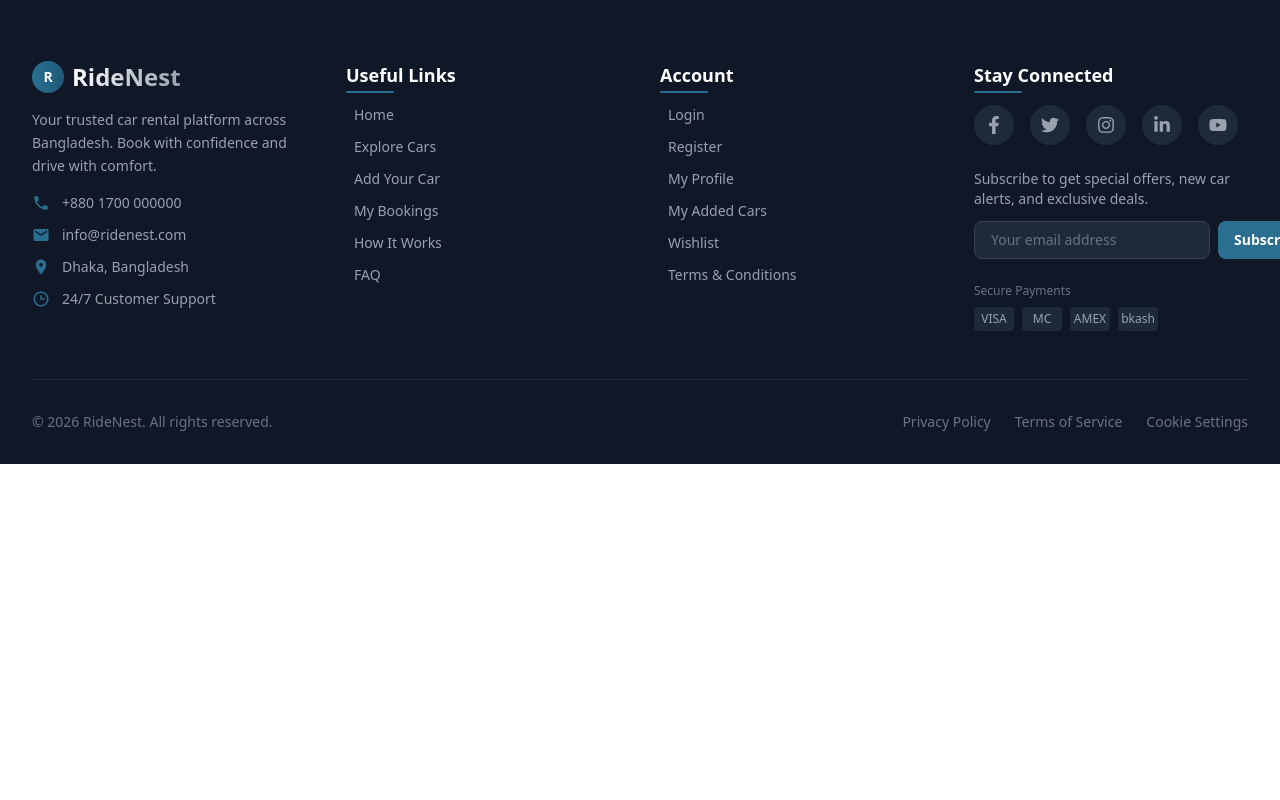
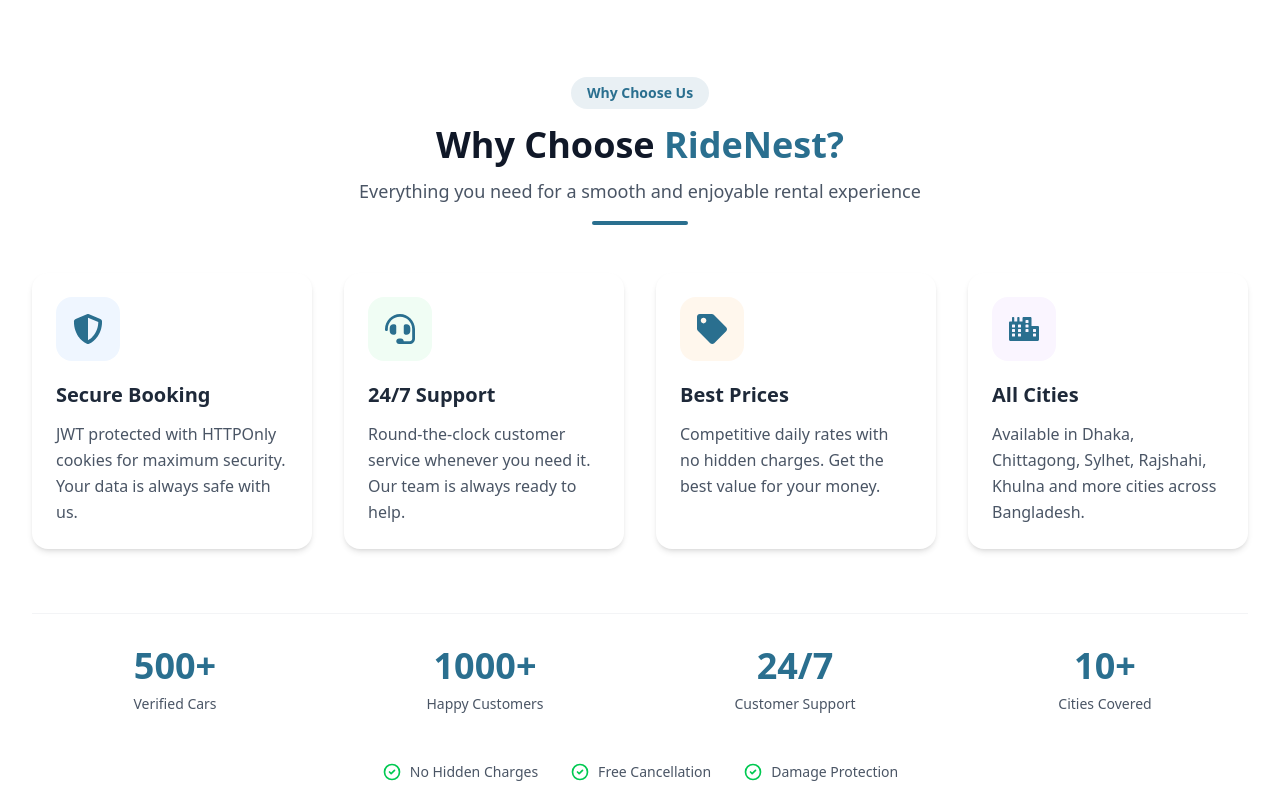
Before and after one commit to maria24680/RideNest-Client, a Next.js app: page / in a window 1280 px wide. Shown: the part 680-1480 px from the top of the page. Before the commit the page ends 1144 px from the top, so only its background shows below. Built offline with nearby package versions, Linux system fonts and the light colour scheme.

Commit message:
Features section done

```diff
--- /dev/null
+++ b/src/app/Component/Features.jsx
@@ -0,0 +1,215 @@
+"use client";
+import { useState, useEffect } from 'react';
+import {
+  FaShieldAlt,
+  FaHeadset,
+  FaTag,
+  FaCity,
+  FaClock,
+  FaCar,
+  FaCreditCard,
+  FaThumbsUp
+} from 'react-icons/fa';
+
+const Features = () => {
+  const [isVisible, setIsVisible] = useState(false);
+
+  useEffect(() => {
+    const observer = new IntersectionObserver(
+      ([entry]) => {
+        if (entry.isIntersecting) {
+          setIsVisible(true);
+        }
+      },
+      { threshold: 0.1 }
+    );
+
+    const element = document.getElementById('features-section');
+    if (element) {
+      observer.observe(element);
+    }
+
+    return () => {
+      if (element) {
+        observer.unobserve(element);
+      }
+    };
+  }, []);
+
+  const features = [
+    {
+      id: 1,
+      icon: <FaShieldAlt className="text-3xl" />,
+      title: "Secure Booking",
+      description: "JWT protected with HTTPOnly cookies for maximum security. Your data is always safe with us.",
+      color: "from-blue-500 to-cyan-500",
+      bgColor: "bg-blue-50"
+    },
+    {
+      id: 2,
+      icon: <FaHeadset className="text-3xl" />,
+      title: "24/7 Support",
+      description: "Round-the-clock customer service whenever you need it. Our team is always ready to help.",
+      color: "from-green-500 to-emerald-500",
+      bgColor: "bg-green-50"
+    },
+    {
+      id: 3,
+      icon: <FaTag className="text-3xl" />,
+      title: "Best Prices",
+      description: "Competitive daily rates with no hidden charges. Get the best value for your money.",
+      color: "from-orange-500 to-red-500",
+      bgColor: "bg-orange-50"
+    },
+    {
+      id: 4,
+      icon: <FaCity className="text-3xl" />,
+      title: "All Cities",
+      description: "Available in Dhaka, Chittagong, Sylhet, Rajshahi, Khulna and more cities across Bangladesh.",
+      color: "from-purple-500 to-pink-500",
+      bgColor: "bg-purple-50"
+    },
+    {
+      id: 5,
+      icon: <FaClock className="text-3xl" />,
+      title: "Instant Booking",
+      description: "Book your favorite car in under 2 minutes. Quick and hassle-free process.",
+      color: "from-indigo-500 to-blue-500",
+      bgColor: "bg-indigo-50"
+    },
+    {
+      id: 6,
+      icon: <FaCar className="text-3xl" />,
+      title: "Verified Vehicles",
+      description: "All cars are verified and inspected for quality, safety, and performance.",
+      color: "from-yellow-500 to-amber-500",
+      bgColor: "bg-yellow-50"
+    },
+    {
+      id: 7,
+      icon: <FaCreditCard className="text-3xl" />,
+      title: "Flexible Payment",
+      description: "Multiple payment options including cards, mobile banking, and cash payments.",
+      color: "from-teal-500 to-cyan-500",
+      bgColor: "bg-teal-50"
+    },
+    {
+      id: 8,
+      icon: <FaThumbsUp className="text-3xl" />,
+      title: "Trusted Service",
+      description: "Thousands of happy customers trust us for their car rental needs across Bangladesh.",
+      color: "from-rose-500 to-pink-500",
+      bgColor: "bg-rose-50"
+    }
+  ];
+
+  // Main 4 features for display (you can show 4 or all 8)
+  const displayedFeatures = features.slice(0, 4);
+
+  return (
+    <section id="features-section" className="py-20 bg-white">
+      <div className="max-w-7xl mx-auto px-6 lg:px-8">
+
+        {/* Section Header */}
+        <div className="text-center mb-12">
+          <span className="inline-block px-4 py-1.5 bg-[#2A6F8F]/10 text-[#2A6F8F] rounded-full text-sm font-semibold mb-4">
+            Why Choose Us
+          </span>
+          <h2 className="text-3xl md:text-4xl font-bold text-gray-900 mb-3">
+            Why Choose <span className="text-[#2A6F8F]">RideNest?</span>
+          </h2>
+          <p className="text-gray-600 text-lg max-w-2xl mx-auto">
+            Everything you need for a smooth and enjoyable rental experience
+          </p>
+          <div className="w-24 h-1 bg-[#2A6F8F] mx-auto mt-4 rounded-full"></div>
+        </div>
+
+        {/* Features Grid */}
+        <div className="grid grid-cols-1 md:grid-cols-2 lg:grid-cols-4 gap-6 lg:gap-8">
+          {displayedFeatures.map((feature, index) => (
+            <div
+              key={feature.id}
+              className={`group relative bg-white rounded-2xl p-6 shadow-md hover:shadow-xl transition-all duration-500 overflow-hidden ${
+                isVisible ? 'opacity-100 translate-y-0' : 'opacity-0 translate-y-10'
+              }`}
+              style={{
+                transitionDelay: `${index * 100}ms`,
+                transitionProperty: 'opacity, transform',
+                transitionDuration: '600ms'
+              }}
+            >
+              {/* Background Gradient on Hover */}
+              <div className="absolute inset-0 bg-gradient-to-br from-[#2A6F8F]/0 to-[#2A6F8F]/0 group-hover:from-[#2A6F8F]/5 group-hover:to-[#1E5A7A]/5 transition-all duration-500"></div>
+
+              {/* Icon Container */}
+              <div className={`w-16 h-16 ${feature.bgColor} rounded-2xl flex items-center justify-center mb-5 group-hover:scale-110 transition-transform duration-300`}>
+                <div className={`text-[#2A6F8F] ${feature.icon.props.className}`}>
+                  {feature.icon}
+                </div>
+              </div>
+
+              {/* Title */}
+              <h3 className="text-xl font-bold text-gray-800 mb-3 group-hover:text-[#2A6F8F] transition-colors duration-300">
+                {feature.title}
+              </h3>
+
+              {/* Description */}
+              <p className="text-gray-600 leading-relaxed">
+                {feature.description}
+              </p>
+
+              {/* Decorative Line */}
+              <div className="absolute bottom-0 left-0 w-0 h-1 bg-gradient-to-r from-[#2A6F8F] to-[#1E5A7A] group-hover:w-full transition-all duration-500"></div>
+            </div>
+          ))}
+        </div>
+
+        {/* Stats Section */}
+        <div className="mt-16 pt-8 border-t border-gray-100">
+          <div className="grid grid-cols-2 md:grid-cols-4 gap-6">
+            <div className="text-center">
+              <div className="text-3xl md:text-4xl font-bold text-[#2A6F8F] mb-2">500+</div>
+              <div className="text-gray-600 text-sm">Verified Cars</div>
+            </div>
+            <div className="text-center">
+              <div className="text-3xl md:text-4xl font-bold text-[#2A6F8F] mb-2">1000+</div>
+              <div className="text-gray-600 text-sm">Happy Customers</div>
+            </div>
+            <div className="text-center">
+              <div className="text-3xl md:text-4xl font-bold text-[#2A6F8F] mb-2">24/7</div>
+              <div className="text-gray-600 text-sm">Customer Support</div>
+            </div>
+            <div className="text-center">
+              <div className="text-3xl md:text-4xl font-bold text-[#2A6F8F] mb-2">10+</div>
+              <div className="text-gray-600 text-sm">Cities Covered</div>
+            </div>
+          </div>
+        </div>
+
+        {/* Trust Badges */}
+        <div className="mt-12 flex flex-wrap justify-center gap-8">
+          <div className="flex items-center gap-2">
+            <svg className="w-5 h-5 text-green-500" fill="none" stroke="currentColor" viewBox="0 0 24 24">
+              <path strokeLinecap="round" strokeLinejoin="round" strokeWidth={2} d="M9 12l2 2 4-4m6 2a9 9 0 11-18 0 9 9 0 0118 0z" />
+            </svg>
+            <span className="text-sm text-gray-600">No Hidden Charges</span>
+          </div>
+          <div className="flex items-center gap-2">
+            <svg className="w-5 h-5 text-green-500" fill="none" stroke="currentColor" viewBox="0 0 24 24">
+              <path strokeLinecap="round" strokeLinejoin="round" strokeWidth={2} d="M9 12l2 2 4-4m6 2a9 9 0 11-18 0 9 9 0 0118 0z" />
+            </svg>
+            <span className="text-sm text-gray-600">Free Cancellation</span>
+          </div>
+          <div className="flex items-center gap-2">
+            <svg className="w-5 h-5 text-green-500" fill="none" stroke="currentColor" viewBox="0 0 24 24">
+              <path strokeLinecap="round" strokeLinejoin="round" strokeWidth={2} d="M9 12l2 2 4-4m6 2a9 9 0 11-18 0 9 9 0 0118 0z" />
+            </svg>
+            <span className="text-sm text-gray-600">Damage Protection</span>
+          </div>
+        </div>
+      </div>
+    </section>
+  );
+};
+
+export default Features;
--- a/src/app/page.js
+++ b/src/app/page.js
@@ -1,10 +1,12 @@
 import Image from "next/image";
 import Hero from "./Component/Hero";
+import Features from "./Component/Features";
 
 export default function Home() {
   return (
     <>
       <Hero></Hero>
+      <Features></Features>
     </>
   );
 }
```
